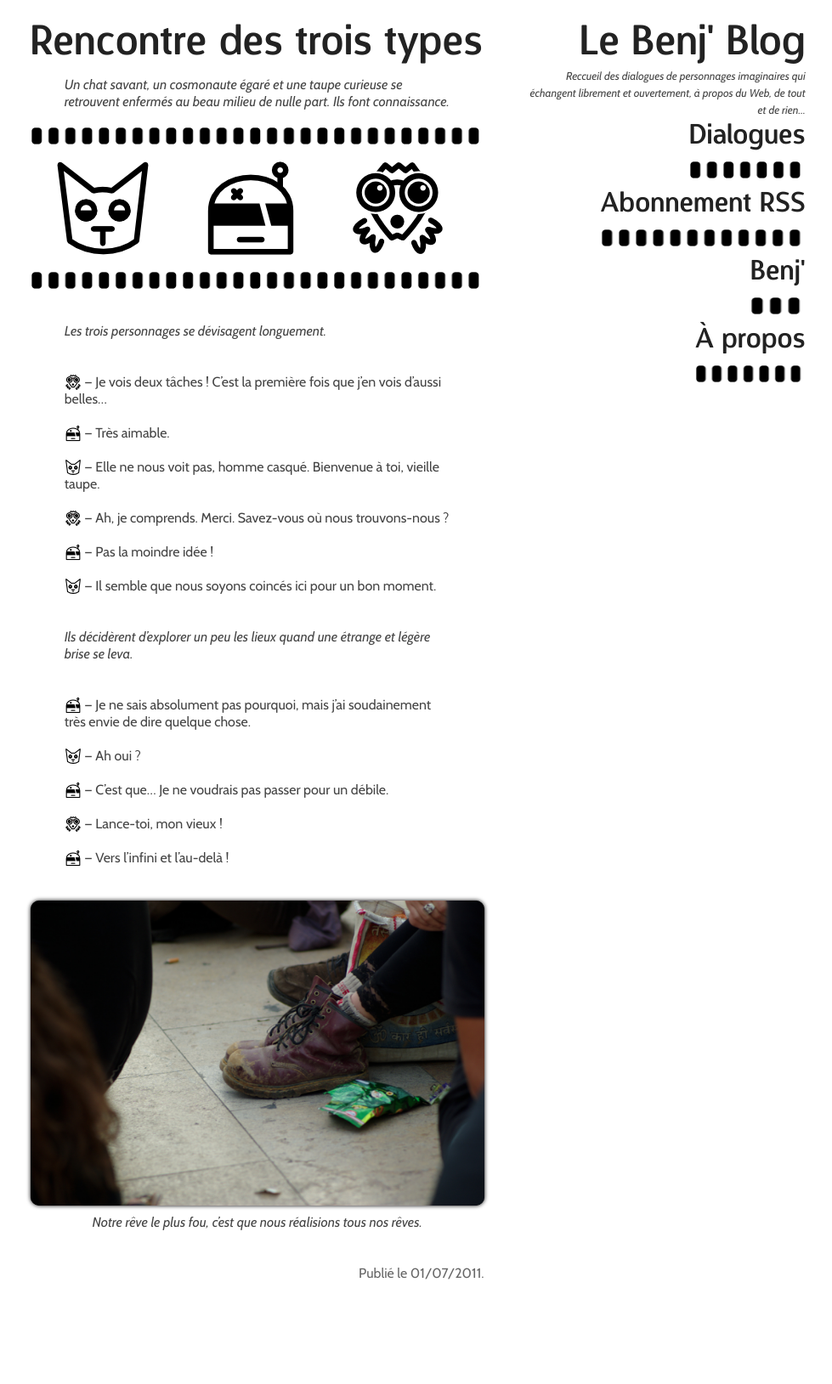
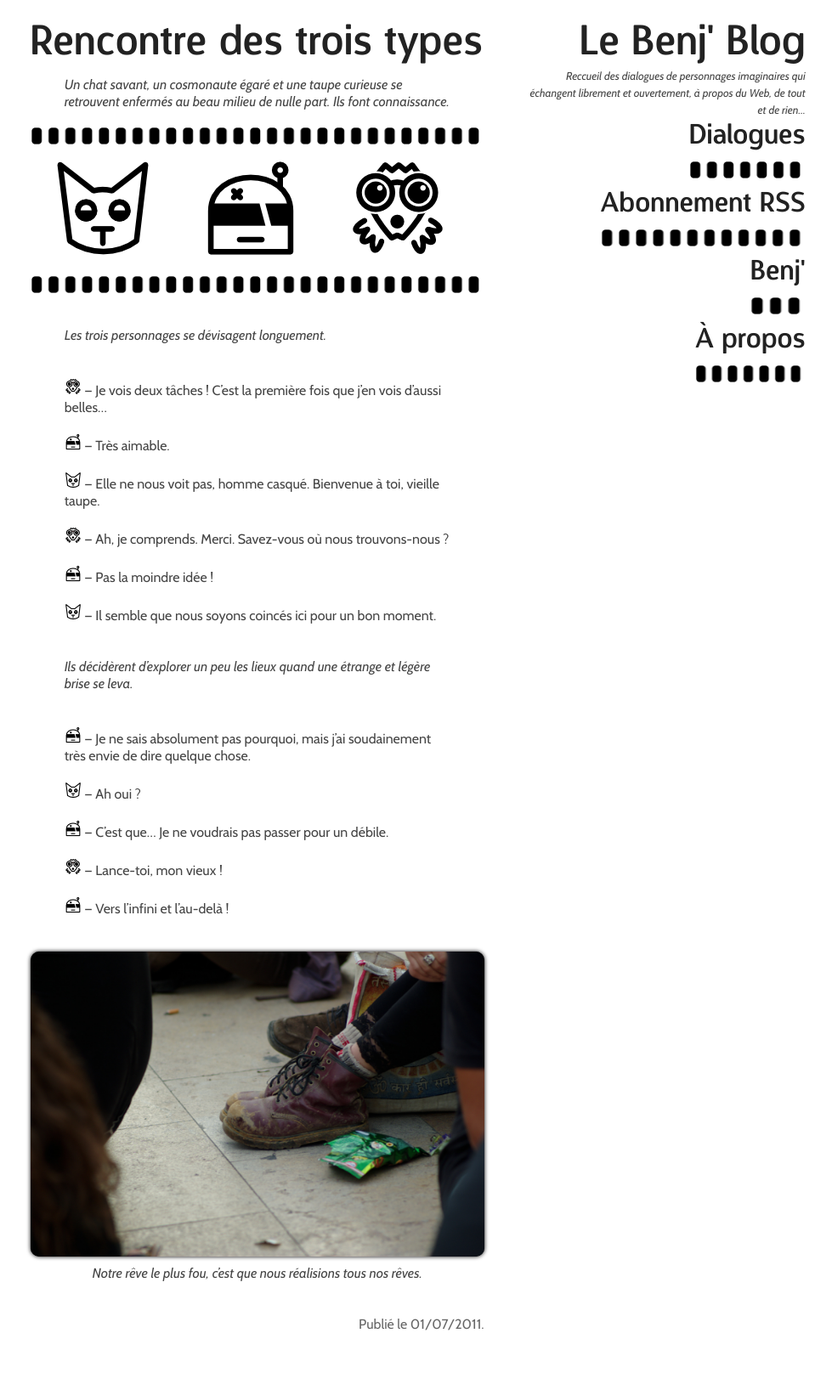
Before and after one commit to bmenant/bmenant.github.com, a Jekyll site: the page built from _posts/2011-07-01-premier-dialogue.html, in a window 1280 px wide. Shown: the whole page at 85% size, without its empty margins (154-1133 px from the left). Built offline with Jekyll 4.4.1, drawn with Linux system fonts in a browser that asks for light colours; comment, search, counter and statistics services are not loaded; before the commit the page ends 1569 px from its top, so only the background shows below that.

Commit message:
Fixes some cosmetic bugs

```diff
--- a/_posts/2011-07-01-premier-dialogue.html
+++ b/_posts/2011-07-01-premier-dialogue.html
@@ -57,4 +57,4 @@
 	Vers l’infini et l’au-delà&nbsp;!
 </p>
 
-<p class="didascalie illustration"><i><img src="/assets/posts/2011/07/acampadamontpellier-05-2011.jpg" alt="Les Docs pensives d’une tête dépitée."/> Notre rêve le plus fou, c’est que nous réalisions tous nos rêves.</i></p>
+<p class="didascalie illustration"><i><img src="/assets/posts/2011/07/acampadamontpellier-05-2011.jpg" alt="Les Doc Martens pensives d’une tête dépitée."/> Notre rêve le plus fou, c’est que nous réalisions tous nos rêves.</i></p>
--- a/css/style.css
+++ b/css/style.css
@@ -191,7 +191,9 @@
       width   : 100%;
     }
     #footer.active div:after {
-      content: none;
+      content : none;
+      height  : 0;
+      width   : 0;
     }
     #footer .ir {
       margin              : auto;
@@ -539,7 +541,7 @@
 
 
 .ir { display: block; text-indent: -999em; overflow: hidden; background-repeat: no-repeat; text-align: left; direction: ltr; }
-.iir, article b { display: inline-block; text-indent: -999em; overflow: hidden; background-repeat: no-repeat; text-align: left; direction: ltr; vertical-align: bottom; }
+.iir, article b { display: inline-block; text-indent: -999em; overflow: hidden; background-repeat: no-repeat; text-align: left; direction: ltr; }
 .ie7 .iir,
 .iem .iir {
   display : inline;
```
